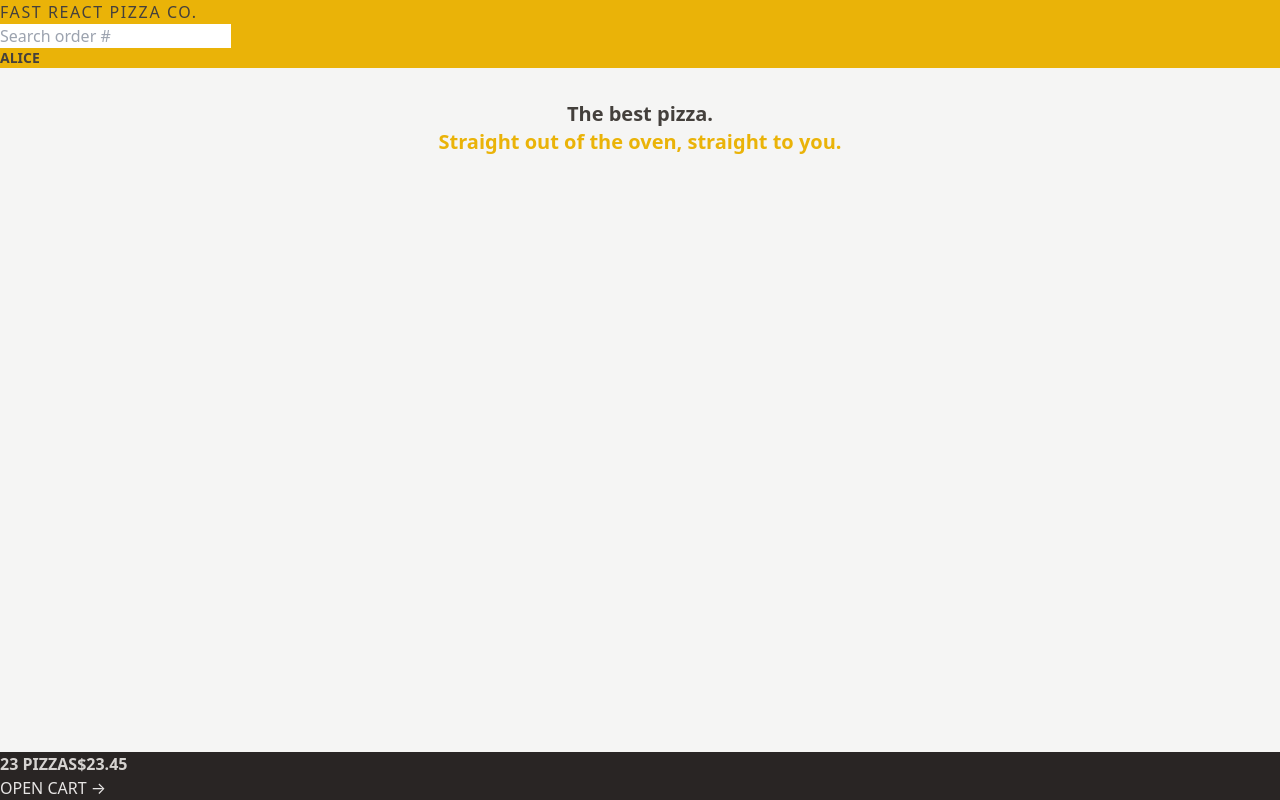
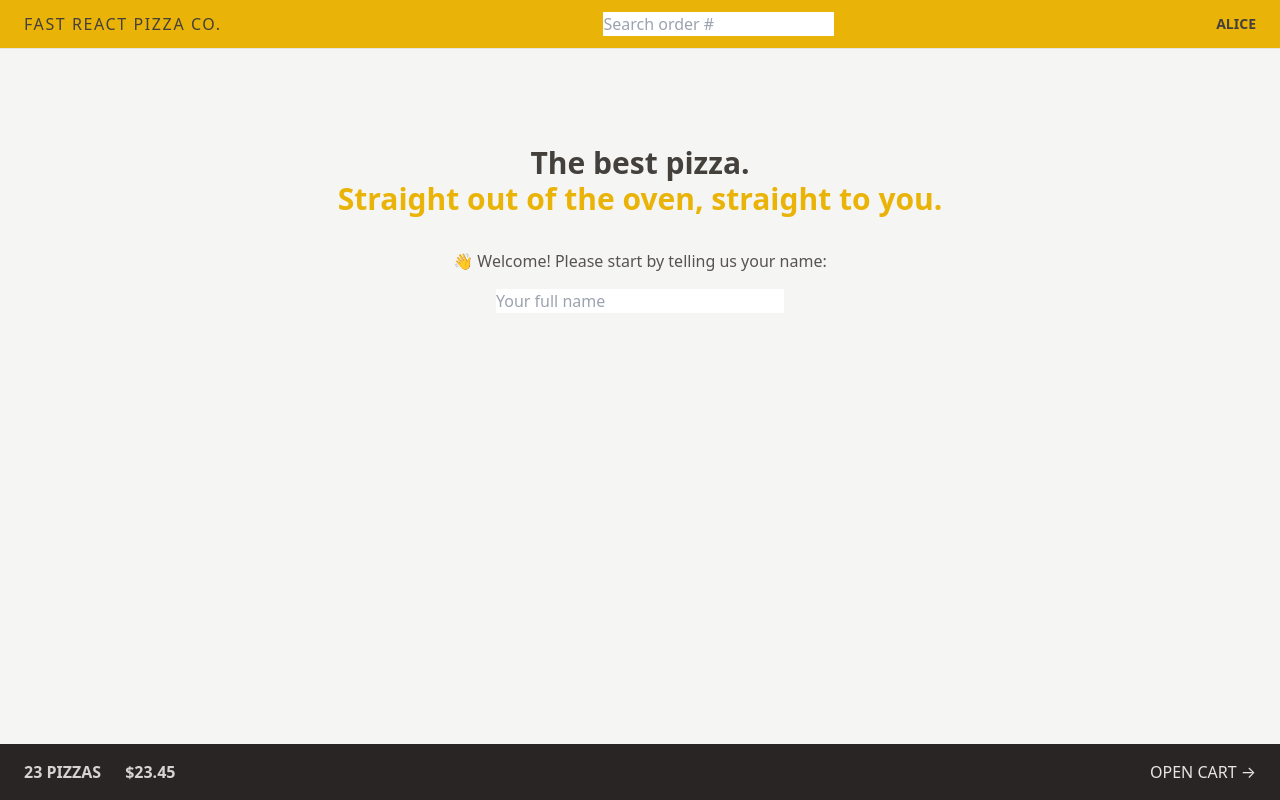
Before and after one commit to MatiasRoje/react-pizza-React-course, a React (Vite) app: page / in a window 1280 px wide. Built offline with nearby package versions, Linux system fonts and the light colour scheme.

Commit message:
300 Using Flexbox

```diff
--- a/src/features/cart/CartOverview.tsx
+++ b/src/features/cart/CartOverview.tsx
@@ -2,8 +2,8 @@ import { Link } from "react-router-dom";
 
 function CartOverview() {
   return (
-    <div className="bg-stone-800 uppercase text-stone-200">
-      <p className="font-semibold text-stone-300">
+    <div className="flex items-center justify-between bg-stone-800 px-4 py-4 text-sm uppercase text-stone-200 sm:px-6 md:text-base">
+      <p className="space-x-4 font-semibold text-stone-300 sm:space-x-6">
         <span>23 pizzas</span>
         <span>$23.45</span>
       </p>
--- a/src/features/user/CreateUser.tsx
+++ b/src/features/user/CreateUser.tsx
@@ -9,13 +9,16 @@ function CreateUser() {
 
   return (
     <form onSubmit={handleSubmit}>
-      <p>👋 Welcome! Please start by telling us your name:</p>
+      <p className="mb-4 text-sm text-stone-600 md:text-base">
+        👋 Welcome! Please start by telling us your name:
+      </p>
 
       <input
         type="text"
         placeholder="Your full name"
         value={username}
         onChange={(e) => setUsername(e.target.value)}
+        className="w-72"
       />
 
       {username !== "" && (
--- a/src/features/user/Username.tsx
+++ b/src/features/user/Username.tsx
@@ -1,5 +1,5 @@
 function Username() {
-  return <div className="text-sm font-semibold">Alice</div>;
+  return <div className="hidden text-sm font-semibold md:block">Alice</div>;
 }
 
 export default Username;
--- a/src/ui/Header.tsx
+++ b/src/ui/Header.tsx
@@ -4,7 +4,7 @@ import Username from "../features/user/Username";
 
 function Header() {
   return (
-    <header className="bg-yellow-500 uppercase">
+    <header className="flex items-center justify-between border-b border-stone-200 bg-yellow-500 px-4 py-3 uppercase sm:px-6">
       <Link to="/" className="tracking-widest">
         Fast React Pizza Co.
       </Link>
--- a/src/ui/Home.tsx
+++ b/src/ui/Home.tsx
@@ -1,13 +1,17 @@
+import CreateUser from "../features/user/CreateUser";
+
 function Home() {
   return (
-    <div>
-      <h1 className="text-center text-xl font-semibold">
+    <div className="my-10 px-4 text-center sm:my-16">
+      <h1 className="mb-8 text-xl font-semibold md:text-3xl">
         The best pizza.
         <br />
         <span className="text-yellow-500">
           Straight out of the oven, straight to you.
         </span>
       </h1>
+
+      <CreateUser />
     </div>
   );
 }
```
